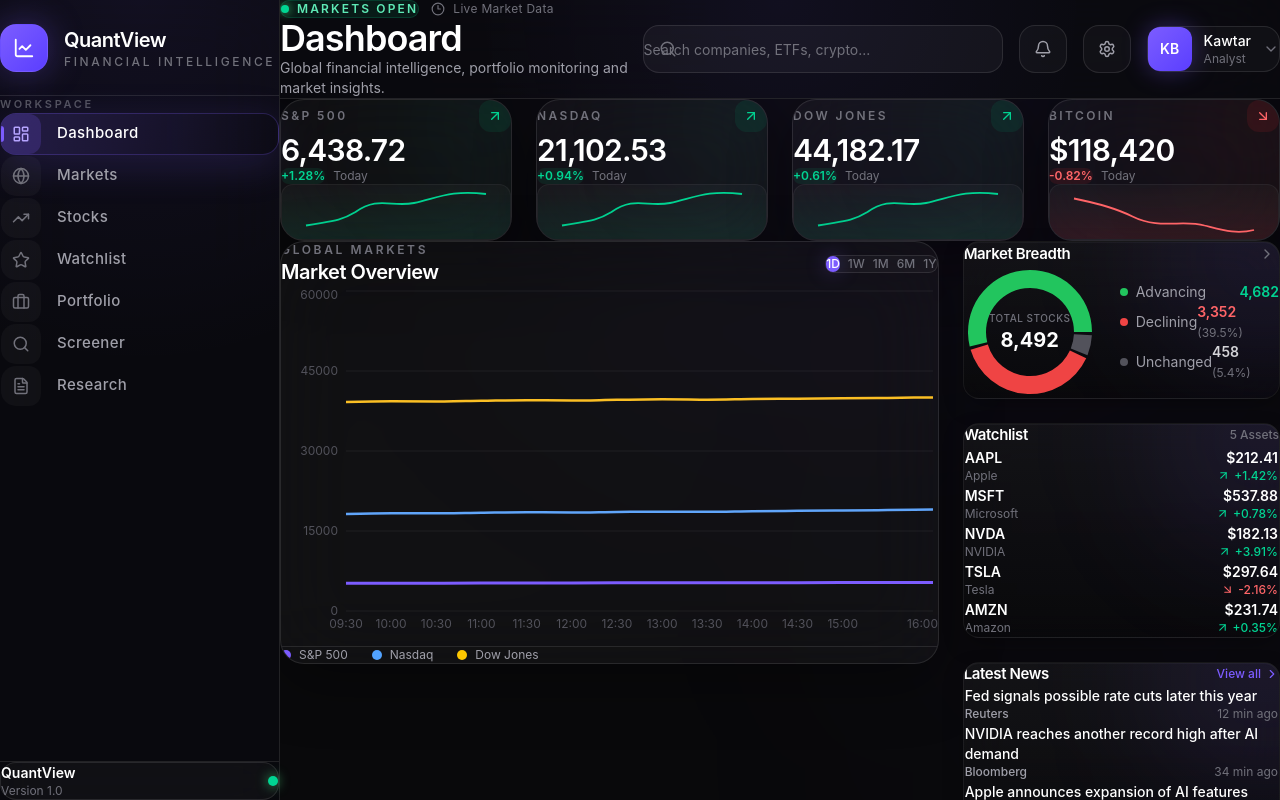
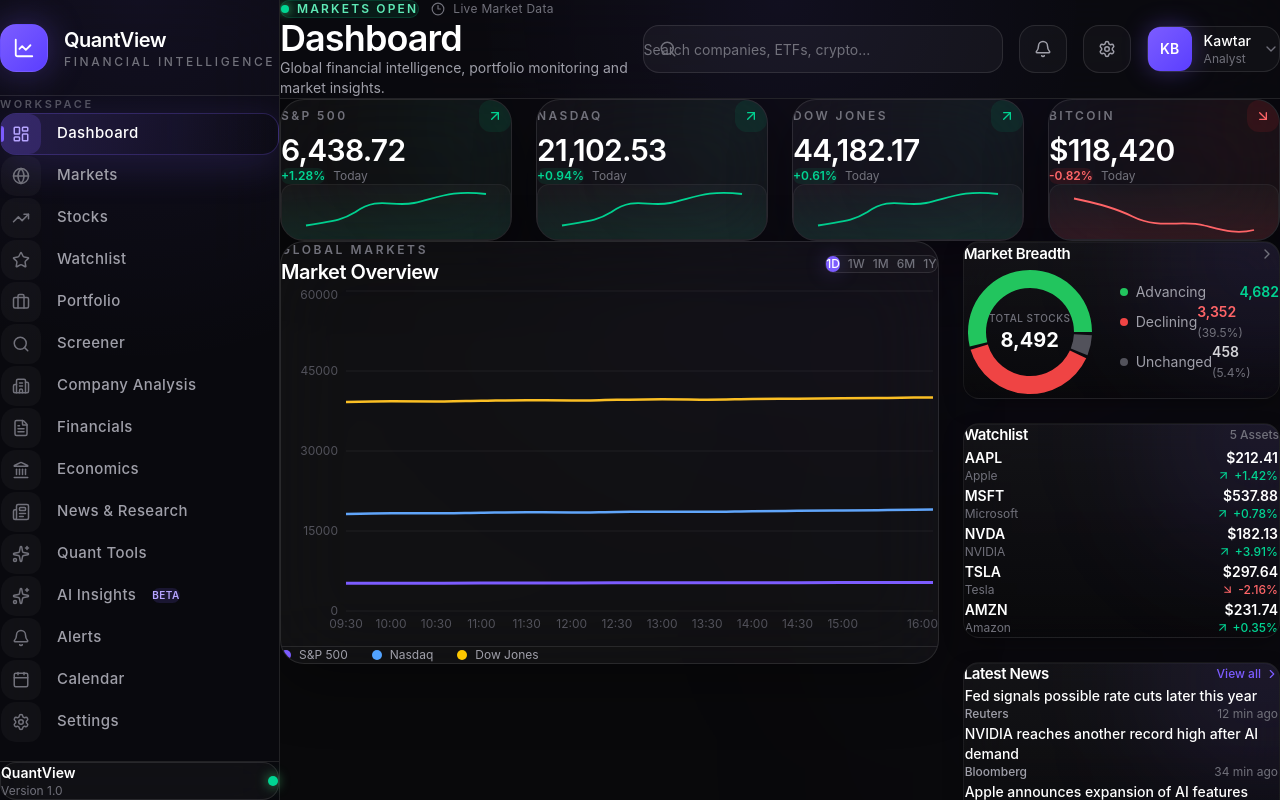
Before and after one commit to kawtar-studio/QuantView, a React (Vite) app in the folder frontend/: page / in a window 1280 px wide. Built offline with nearby package versions, Linux system fonts and the light colour scheme.

Commit message:
Expand sidebar navigation to full feature roadmap

```diff
--- a/frontend/src/components/layout/Sidebar.tsx
+++ b/frontend/src/components/layout/Sidebar.tsx
@@ -6,64 +6,49 @@ import {
     Briefcase,
     Search,
     FileText,
-    LineChart,
+    Building2,
+    LineChart as LineChartIcon,
+    Landmark,
+    Newspaper,
+    Sparkles,
+    Bell,
+    Calendar,
+    Settings,
 } from "lucide-react";
 
 const navigation = [
-    {
-        name: "Dashboard",
-        icon: LayoutDashboard,
-        active: true,
-    },
-    {
-        name: "Markets",
-        icon: Globe,
-        active: false,
-    },
-    {
-        name: "Stocks",
-        icon: TrendingUp,
-        active: false,
-    },
-    {
-        name: "Watchlist",
-        icon: Star,
-        active: false,
-    },
-    {
-        name: "Portfolio",
-        icon: Briefcase,
-        active: false,
-    },
-    {
-        name: "Screener",
-        icon: Search,
-        active: false,
-    },
-    {
-        name: "Research",
-        icon: FileText,
-        active: false,
-    },
+    { name: "Dashboard", icon: LayoutDashboard, active: true },
+    { name: "Markets", icon: Globe, active: false },
+    { name: "Stocks", icon: TrendingUp, active: false },
+    { name: "Watchlist", icon: Star, active: false },
+    { name: "Portfolio", icon: Briefcase, active: false },
+    { name: "Screener", icon: Search, active: false },
+    { name: "Company Analysis", icon: Building2, active: false },
+    { name: "Financials", icon: FileText, active: false },
+    { name: "Economics", icon: Landmark, active: false },
+    { name: "News & Research", icon: Newspaper, active: false },
+    { name: "Quant Tools", icon: Sparkles, active: false },
+    { name: "AI Insights", icon: Sparkles, active: false, beta: true },
+    { name: "Alerts", icon: Bell, active: false },
+    { name: "Calendar", icon: Calendar, active: false },
+    { name: "Settings", icon: Settings, active: false },
 ];
 
 const Sidebar = () => {
     return (
         <aside className="relative flex h-screen w-[280px] flex-col border-r border-white/10 bg-[#0B0B0F]/90 backdrop-blur-2xl">
-
             <div className="absolute inset-0 bg-[radial-gradient(circle_at_top,#7C5CFF14,transparent_45%)]" />
 
             <div className="relative flex h-24 items-center border-b border-white/10 px-7">
                 <div className="flex items-center gap-4">
                     <div className="flex h-12 w-12 items-center justify-center rounded-2xl border border-[#8B72FF]/20 bg-gradient-to-br from-[#7C5CFF] to-[#5B3DFF] shadow-[0_0_35px_rgba(124,92,255,0.35)]">
-                        <LineChart size={22} className="text-white" />
+                        <LineChartIcon size={22} className="text-white" />
                     </div>
 
                     <div>
                         <h1 className="text-xl font-semibold tracking-tight text-white">
                             QuantView
                         </h1>
-
                         <p className="mt-1 text-xs font-medium uppercase tracking-[0.22em] text-zinc-500">
                             Financial Intelligence
                         </p>
@@ -71,7 +56,7 @@ const Sidebar = () => {
                 </div>
             </div>
 
-            <nav className="relative flex-1 px-5 py-8">
+            <nav className="relative flex-1 overflow-y-auto px-5 py-8">
                 <div className="mb-5 px-4 text-[11px] font-semibold uppercase tracking-[0.24em] text-zinc-600">
                     Workspace
                 </div>
@@ -104,6 +89,12 @@ const Sidebar = () => {
                                 <span className="text-[15px] font-medium tracking-wide">
                                     {item.name}
                                 </span>
+
+                                {item.beta && (
+                                    <span className="ml-auto rounded-full bg-[#7C5CFF]/15 px-2 py-0.5 text-[10px] font-semibold uppercase tracking-wider text-[#B6A4FF]">
+                                        Beta
+                                    </span>
+                                )}
                             </button>
                         );
                     })}
@@ -117,12 +108,10 @@ const Sidebar = () => {
                             <p className="text-sm font-semibold text-white">
                                 QuantView
                             </p>
-
                             <p className="mt-1 text-xs text-zinc-500">
                                 Version 1.0
                             </p>
                         </div>
-
                         <div className="h-2.5 w-2.5 rounded-full bg-emerald-400 shadow-[0_0_12px_rgba(74,222,128,0.8)]" />
                     </div>
                 </div>
```
